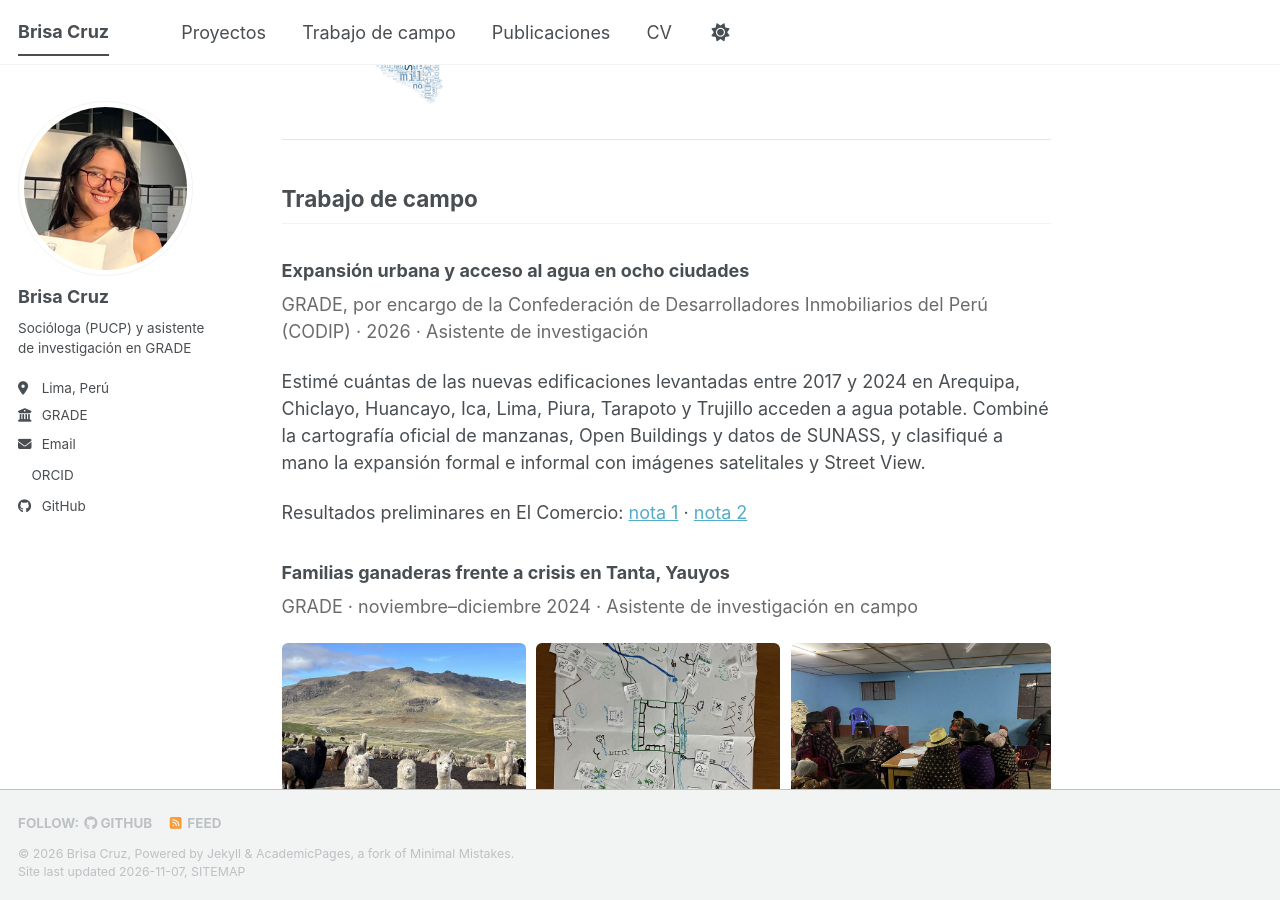
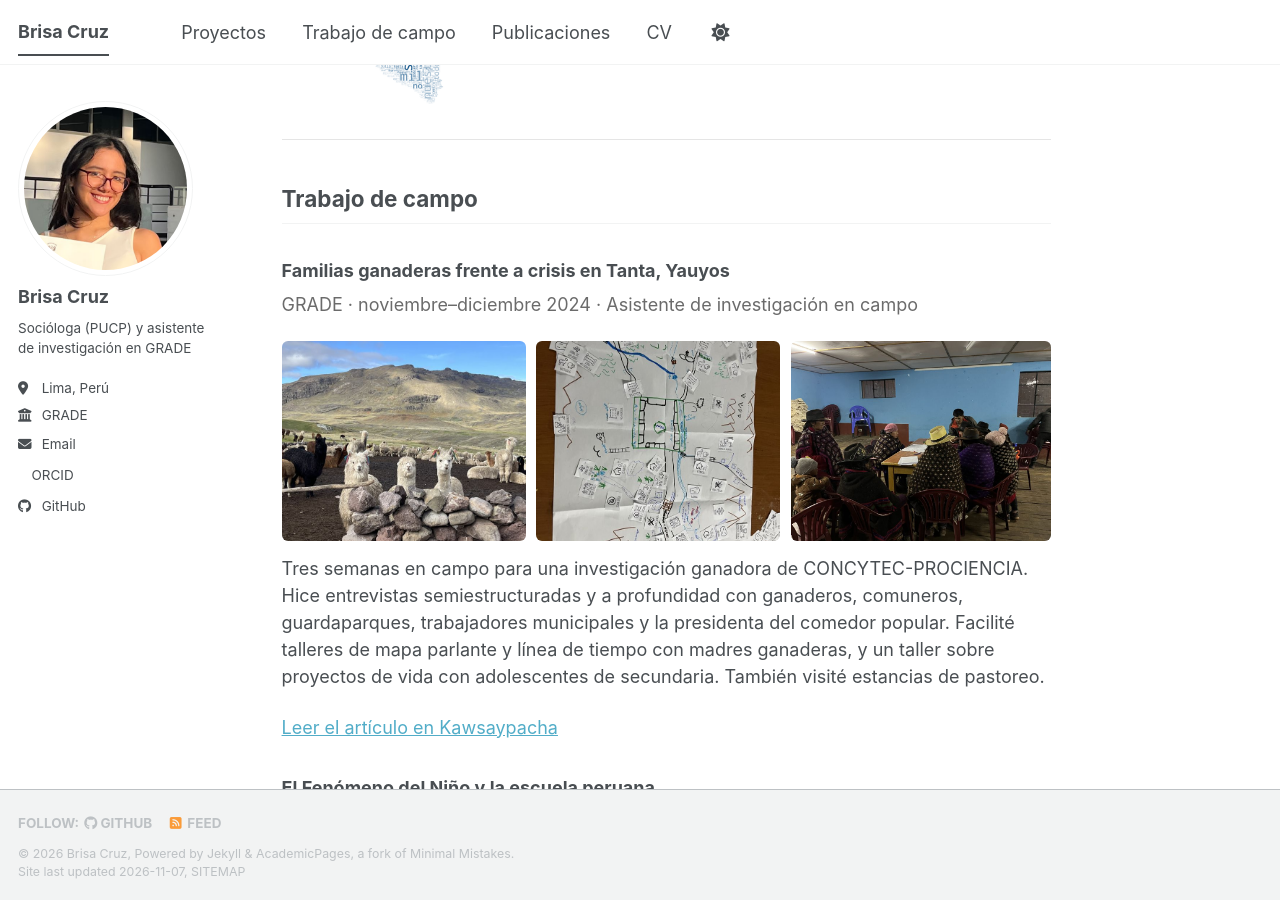
Before and after one commit to brisacruz22/brisacruz22.github.io, a Jekyll site: the page built from _pages/about.md, in a window 1280 px wide and 900 px high, scrolled down 2465 px. Built offline with Jekyll 4.4.1, drawn with Linux system fonts in a browser that asks for light colours; a script bundle is joined from its source files by our own code; a style sheet for code colours, icons or effects is not loaded.

Commit message:
Saca estudio urbano por ahora

```diff
--- a/_pages/about.md
+++ b/_pages/about.md
@@ -40,11 +40,6 @@ Soy socióloga por la Pontificia Universidad Católica del Perú y asistente de
 
 <div class="campo">
 
-<h3>Expansión urbana y acceso al agua en ocho ciudades</h3>
-<p class="campo-meta">GRADE, por encargo de la Confederación de Desarrolladores Inmobiliarios del Perú (CODIP) · 2026 · Asistente de investigación</p>
-<p>Estimé cuántas de las nuevas edificaciones levantadas entre 2017 y 2024 en Arequipa, Chiclayo, Huancayo, Ica, Lima, Piura, Tarapoto y Trujillo acceden a agua potable. Combiné la cartografía oficial de manzanas, Open Buildings y datos de SUNASS, y clasifiqué a mano la expansión formal e informal con imágenes satelitales y Street View.</p>
-<p>Resultados preliminares en El Comercio: <a href="https://elcomercio.pe/economia/obras-de-saneamiento-demoraron-casi-dos-anos-en-pasar-de-las-inmobiliarias-a-las-empresas-de-agua-segun-grade-noticia/" target="_blank" rel="noopener">nota 1</a> · <a href="https://elcomercio.pe/lima/sucesos/la-ciudad-crece-mas-rapido-que-las-redes-de-agua-por-que-la-brecha-sigue-aumentando-pese-a-la-inversion-apuesplan-noticia/" target="_blank" rel="noopener">nota 2</a></p>
-
 <h3>Familias ganaderas frente a crisis en Tanta, Yauyos</h3>
 <p class="campo-meta">GRADE · noviembre–diciembre 2024 · Asistente de investigación en campo</p>
 <div class="campo-fotos"><img src="/images/campo-yauyos-alpacas.jpg" alt="Alpacas en un corral de piedra en la puna de Yauyos"><img src="/images/campo-yauyos-mapa.jpg" alt="Mapa parlante elaborado en un taller"><img src="/images/campo-yauyos-taller.jpg" alt="Taller con madres de familia ganaderas"></div>
```
